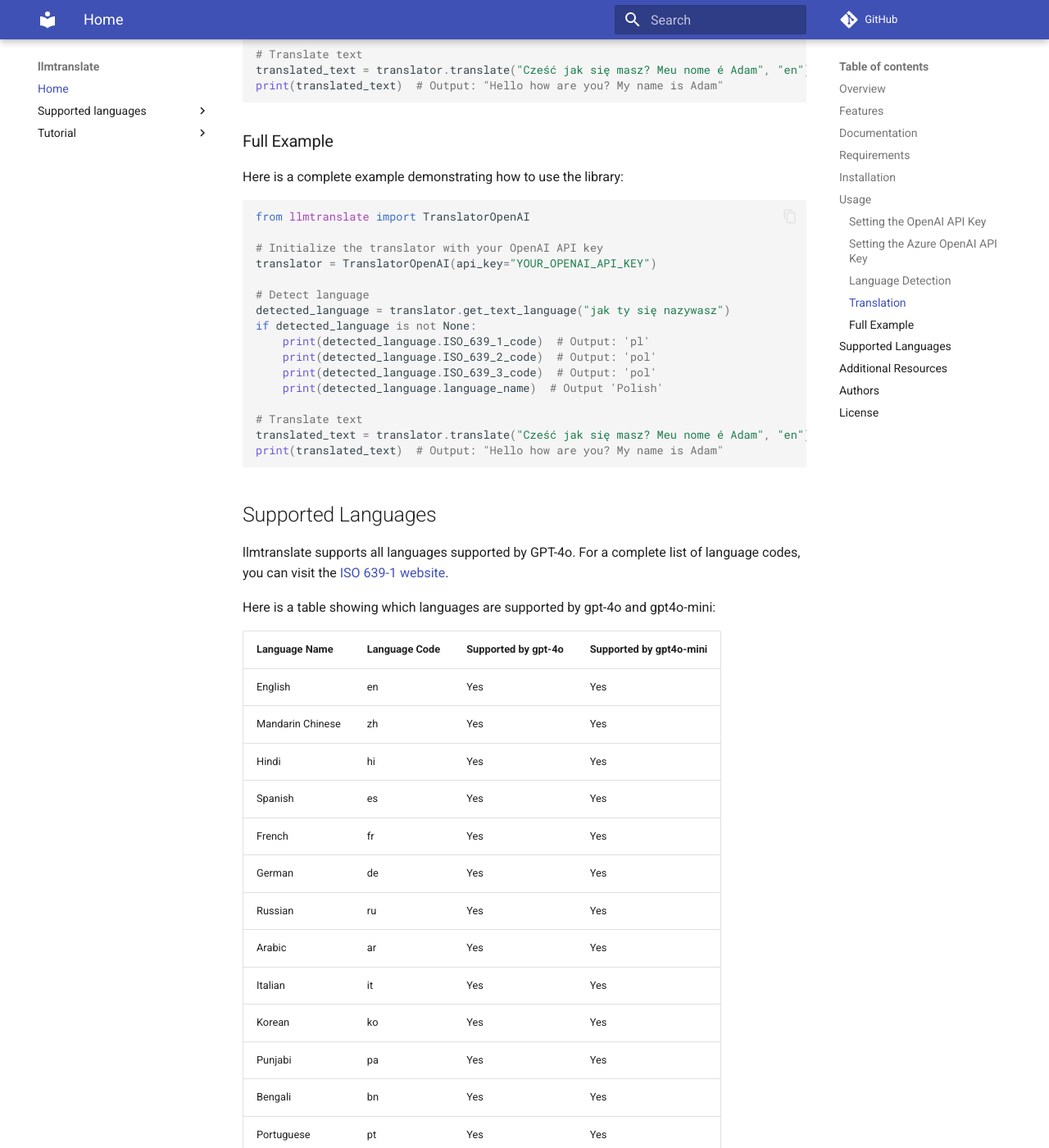
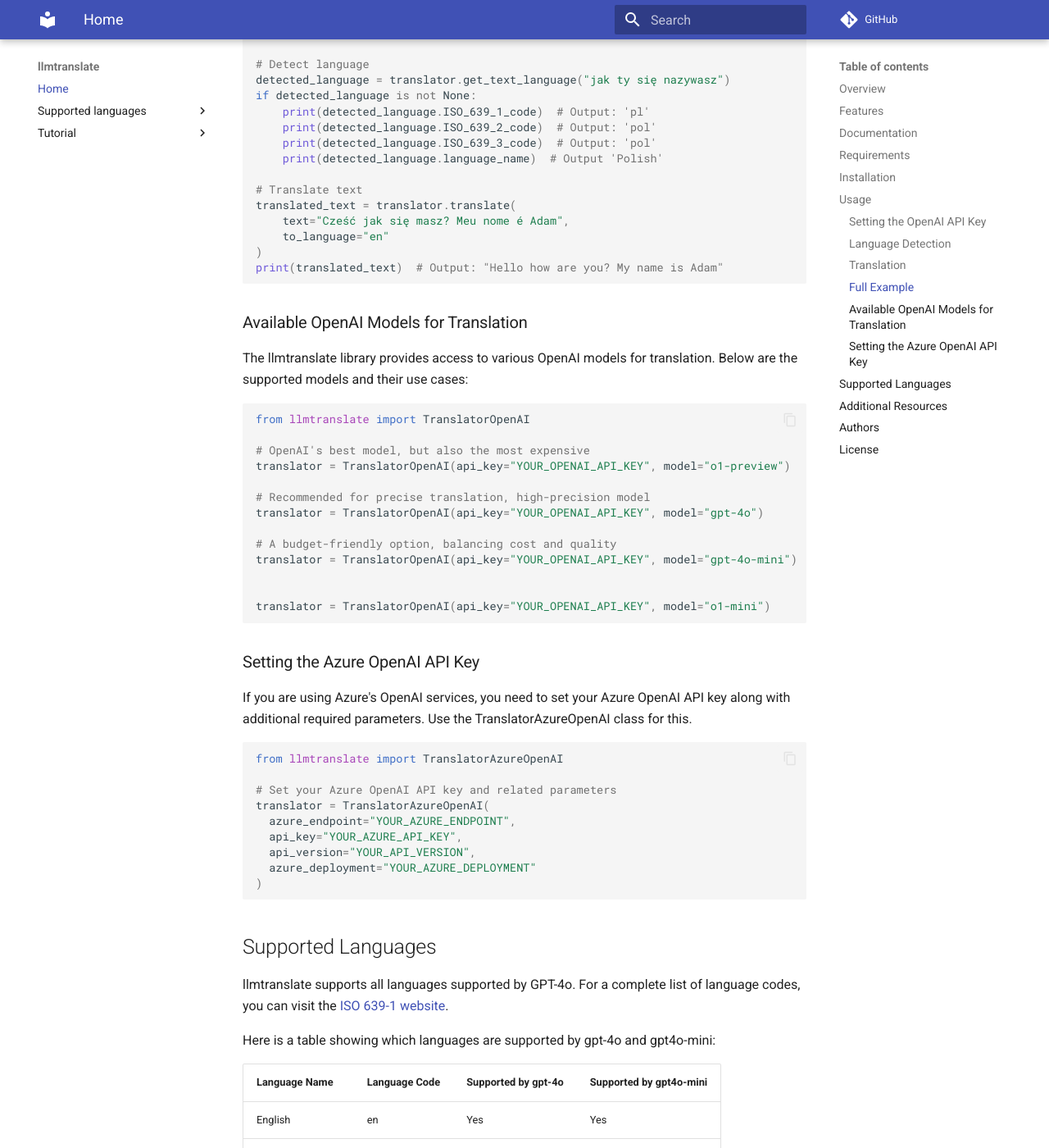
Before and after one commit to adam-pawelek/llmtranslate, an MkDocs documentation site: the page built from docs/docs/index.md, in a window 1280 px wide and 1400 px high, scrolled down 2308 px. Shown: the whole window at 82% size. Built offline with MkDocs 1.6.1 and Material for MkDocs 9.7.7, drawn with Linux system fonts in a browser that asks for light colours; comment, search, counter and statistics services are not loaded; some of the changed text lies outside the part shown.

Commit message:
docs update

````diff
--- a/docs/docs/index.md
+++ b/docs/docs/index.md
@@ -6,6 +6,7 @@
 [![License: MIT](https://img.shields.io/badge/License-MIT-brightgreen.svg)](https://github.com/adam-pawelek/llmtranslate?tab=MIT-1-ov-file)
 [![codecov](https://codecov.io/github/adam-pawelek/llmtranslate/graph/badge.svg?token=WCQOJC032S)](https://codecov.io/github/adam-pawelek/llmtranslate)
 [![Downloads](https://static.pepy.tech/badge/llmtranslate)](https://pepy.tech/project/llmtranslate)
+
 ## Overview
 
 llmtranslate is a Python library designed to identify the language of a given text and translate text between multiple languages using OpenAI's GPT-4o. The library is especially useful for translating text containing multiple languages into a single target language.
@@ -42,27 +43,9 @@
 from llmtranslate import TranslatorOpenAI
 
 # Set your OpenAI API key
-translator = TranslatorOpenAI(api_key="YOUR_OPENAI_API_KEY")
+translator = TranslatorOpenAI(api_key="YOUR_OPENAI_API_KEY", model="gpt-4o-mini")
 
 ```
-
-### Setting the Azure OpenAI API Key
-
-If you are using Azure's OpenAI services, you need to set your Azure OpenAI API key along with additional required parameters. Use the TranslatorAzureOpenAI class for this.
-
-```python
-from llmtranslate import TranslatorAzureOpenAI
-
-# Set your Azure OpenAI API key and related parameters
-translator = TranslatorAzureOpenAI(
-  azure_endpoint="YOUR_AZURE_ENDPOINT",
-  api_key="YOUR_AZURE_API_KEY",
-  api_version="YOUR_API_VERSION",
-  azure_deployment="YOUR_AZURE_DEPLOYMENT"
-)
-
-```
-
 
 ### Language Detection
 
@@ -72,7 +55,7 @@
 from llmtranslate import TranslatorOpenAI
 
 # Set your OpenAI API key
-translator = TranslatorOpenAI(api_key="YOUR_OPENAI_API_KEY")
+translator = TranslatorOpenAI(api_key="YOUR_OPENAI_API_KEY", model="gpt-4o-mini")
 
 # Detect language
 detected_language = translator.get_text_language("Hello world")
@@ -96,10 +79,13 @@
 from llmtranslate import TranslatorOpenAI
 
 # Set your OpenAI API key
-translator = TranslatorOpenAI(api_key="YOUR_OPENAI_API_KEY")
+translator = TranslatorOpenAI(api_key="YOUR_OPENAI_API_KEY", model="gpt-4o-mini")
 
 # Translate text
-translated_text = translator.translate("Cześć jak się masz? Meu nome é Adam", "en")
+translated_text = translator.translate(
+    text="Cześć jak się masz? Meu nome é Adam",
+    to_language="en"
+)
 print(translated_text)  # Output: "Hello how are you? My name is Adam"
 ```
 
@@ -112,7 +98,7 @@
 from llmtranslate import TranslatorOpenAI
 
 # Initialize the translator with your OpenAI API key
-translator = TranslatorOpenAI(api_key="YOUR_OPENAI_API_KEY")
+translator = TranslatorOpenAI(api_key="YOUR_OPENAI_API_KEY", model="gpt-4o-mini")
 
 # Detect language
 detected_language = translator.get_text_language("jak ty się nazywasz")
@@ -123,8 +109,52 @@
     print(detected_language.language_name)  # Output 'Polish'
 
 # Translate text
-translated_text = translator.translate("Cześć jak się masz? Meu nome é Adam", "en")
+translated_text = translator.translate(
+    text="Cześć jak się masz? Meu nome é Adam",
+    to_language="en"
+)
 print(translated_text)  # Output: "Hello how are you? My name is Adam"
+
+```
+
+### Available OpenAI Models for Translation
+The llmtranslate library provides access to various OpenAI models for translation. Below are the supported models and their use cases:
+
+
+```python
+from llmtranslate import TranslatorOpenAI
+
+# OpenAI's best model, but also the most expensive
+translator = TranslatorOpenAI(api_key="YOUR_OPENAI_API_KEY", model="o1-preview")
+
+# Recommended for precise translation, high-precision model
+translator = TranslatorOpenAI(api_key="YOUR_OPENAI_API_KEY", model="gpt-4o")
+
+# A budget-friendly option, balancing cost and quality
+translator = TranslatorOpenAI(api_key="YOUR_OPENAI_API_KEY", model="gpt-4o-mini")
+
+
+translator = TranslatorOpenAI(api_key="YOUR_OPENAI_API_KEY", model="o1-mini")
+
+```
+
+
+
+
+### Setting the Azure OpenAI API Key
+
+If you are using Azure's OpenAI services, you need to set your Azure OpenAI API key along with additional required parameters. Use the TranslatorAzureOpenAI class for this.
+
+```python
+from llmtranslate import TranslatorAzureOpenAI
+
+# Set your Azure OpenAI API key and related parameters
+translator = TranslatorAzureOpenAI(
+  azure_endpoint="YOUR_AZURE_ENDPOINT",
+  api_key="YOUR_AZURE_API_KEY",
+  api_version="YOUR_API_VERSION",
+  azure_deployment="YOUR_AZURE_DEPLOYMENT"
+)
 
 ```
 
@@ -225,7 +255,6 @@
 | Tswana            | tn            | Yes                 | Yes                     |
 
 
-
 ## Additional Resources
 
 - [PyPI page](https://pypi.org/project/llmtranslate/)
````
Also changed, not shown: docs/docs/Tutorial/Quick Start Guide.md (+4 -4 lines), 4 other files.
